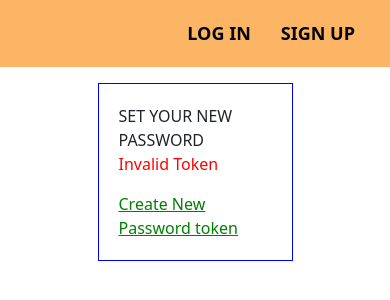
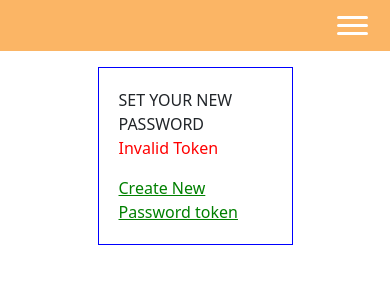
Before and after one commit to vishalpandeynits/Course-Allocation-software, a Django app: a page that uses course_allocator/templates/base.html in a window 390 px wide. Shown: the top 300 px of the page. Run offline with Django 3.2, Linux system fonts and the light colour scheme; parts of the project's set-up code (start-up, migrations or seed data) failed here and were passed over.

Commit message:
ham burger icon implemented for mobile view

```diff
--- a/course_allocator/static/css/index.css
+++ b/course_allocator/static/css/index.css
@@ -23,21 +23,7 @@ input[type=number] {
     right:0;
     z-index:100000000000000;
 }
-.navigation{
-    display: flex;
-    justify-content: flex-end;
-    padding:20px;
-    background:rgb(251, 181, 101);
-    font-size: 18px;
-    font-weight: bold;
-}
-.navigation>a{
-    margin:0px 15px;
-    text-decoration:none;
-    font-weight:1.3em;
-    text-transform: uppercase;
-    color: #000000;
-}
+
 #branch{
     display: none;
 }
--- a/course_allocator/static/css/navigation.css
+++ b/course_allocator/static/css/navigation.css
@@ -0,0 +1,49 @@
+.navigation{
+    box-sizing: border-box;
+    display: flex;
+    justify-content: flex-end;
+    padding: 21px;
+    background:rgb(251, 181, 101);
+    font-size: 18px;
+    font-weight: bold;
+}
+#nav-list{
+    padding: 5px;
+}
+#nav-list>a{
+    margin:0px 15px;
+    text-decoration:none;
+    font-weight:1.3em;
+    text-transform: uppercase;
+    color: #000000;
+}
+#burger{
+    display: none;
+    cursor: pointer;
+    align-self: flex-end;
+}
+.line{
+    width: 31px;
+    background-color: white;
+    height: 3px;
+    margin: 5px 1px;
+    border-radius: 3px;
+}
+@media only screen and (max-width: 651px){
+    .navigation{
+        padding: 11px 21px;
+        flex-direction: column;
+        align-items: center;
+    }
+    #nav-list{
+        display: none;
+        flex-direction: column;
+        align-self: flex-start;
+    }
+    #nav-list>a{
+        margin: 5px 0px;
+    }
+    #burger{
+        display: block;
+    }
+}
--- a/course_allocator/static/css/profile.css
+++ b/course_allocator/static/css/profile.css
@@ -125,9 +125,10 @@ body {
 }
 
 
-@media screen and (max-width: 814px) {
+@media only screen and (max-width: 651px) {
     .profile {
       flex-direction: column;
+      margin: 11px;
       height: 100vh;
       width: 100%;
     }
--- /dev/null
+++ b/course_allocator/static/js/nav-res.js
@@ -0,0 +1,9 @@
+document.getElementById("burger").addEventListener('click', showHide);
+function showHide(){
+    if(document.getElementById("nav-list").style.display == "none"){
+        document.getElementById("nav-list").style.display = "flex";
+    }
+    else{
+        document.getElementById("nav-list").style.display = "none"
+    }
+}
--- a/course_allocator/templates/base.html
+++ b/course_allocator/templates/base.html
@@ -9,6 +9,7 @@
     {% block css %}{% endblock %}
     <link rel="stylesheet" href="{% static 'css/index.css' %}">
     <link rel="stylesheet" href="{% static 'css/profile.css' %}">
+    <link rel="stylesheet" href="{% static 'css/navigation.css' %}">
     <link rel="stylesheet" href="{% static 'css/registration.css' %}">
     <link href="https://cdn.jsdelivr.net/npm/bootstrap@5.0.0-beta1/dist/css/bootstrap.min.css" rel="stylesheet"
          integrity="sha384-giJF6kkoqNQ00vy+HMDP7azOuL0xtbfIcaT9wjKHr8RbDVddVHyTfAAsrekwKmP1" crossorigin="anonymous">
@@ -28,6 +29,7 @@
 {% block content %}
 {% endblock %}
     <script src="{% static 'js/index.js' %}"></script>
+    <script src="{% static 'js/nav-res.js' %}"></script>
 {% if user.is_authenticated %}
     <script src="{% static 'js/select_preference.js' %}"></script>
     <script src="{% static 'js/stepform.js' %}"></script>
--- a/course_allocator/templates/navigation.html
+++ b/course_allocator/templates/navigation.html
@@ -1,4 +1,10 @@
 <div class="navigation">
+    <div id="burger">
+        <div class="line"></div>
+        <div class="line"></div>
+        <div class="line"></div>
+    </div>
+    <div id="nav-list">
         {% if profile.designation == 'HOD' %}
         <a href="{% url 'home' session %}"> All submissions </a>
         {% endif %}
@@ -11,3 +17,4 @@
         <a href="{% url 'signup' %}"> Sign Up </a>
         {% endif %}
     </div>
+</div>
```
Lines whose indentation alone changed are shown as unchanged.
